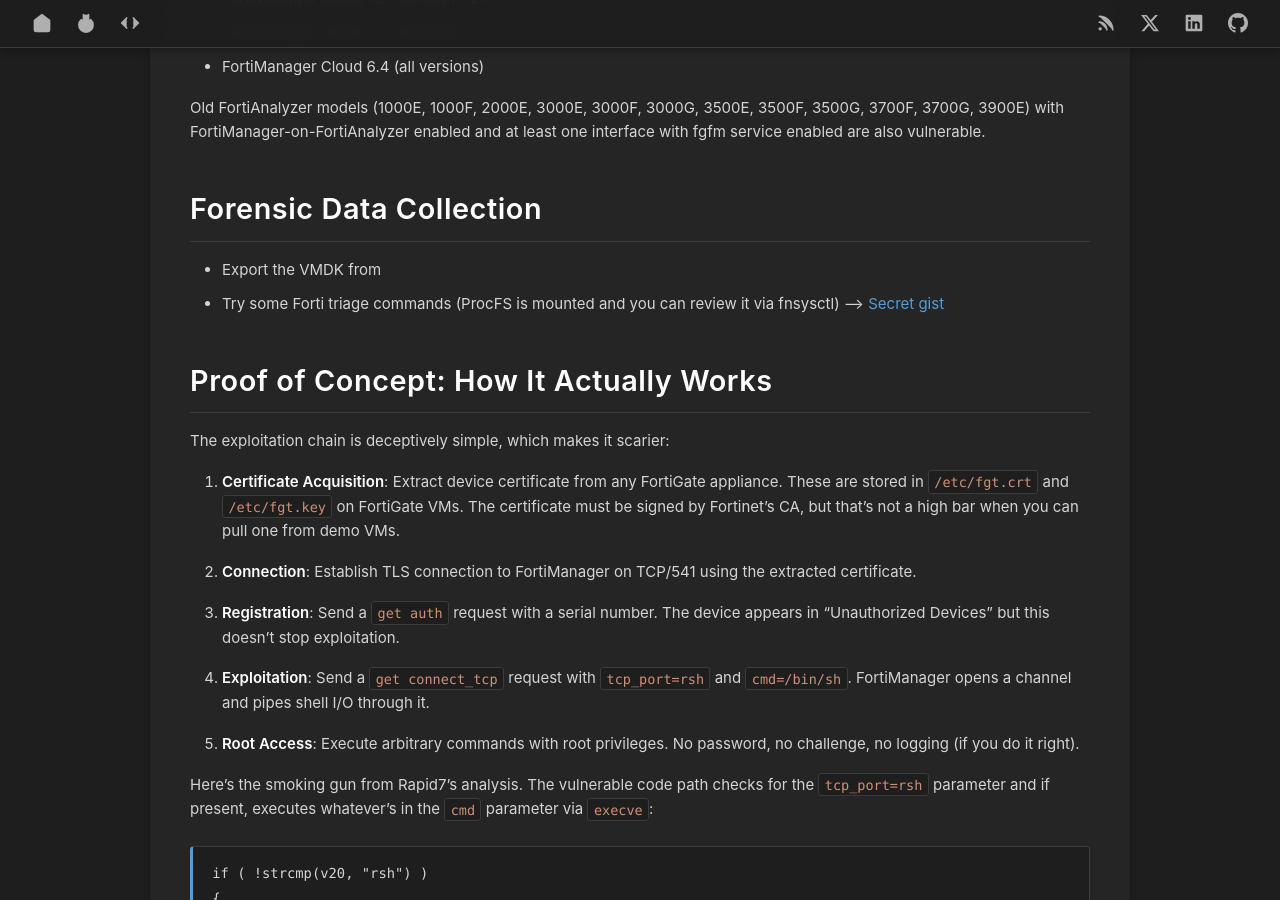
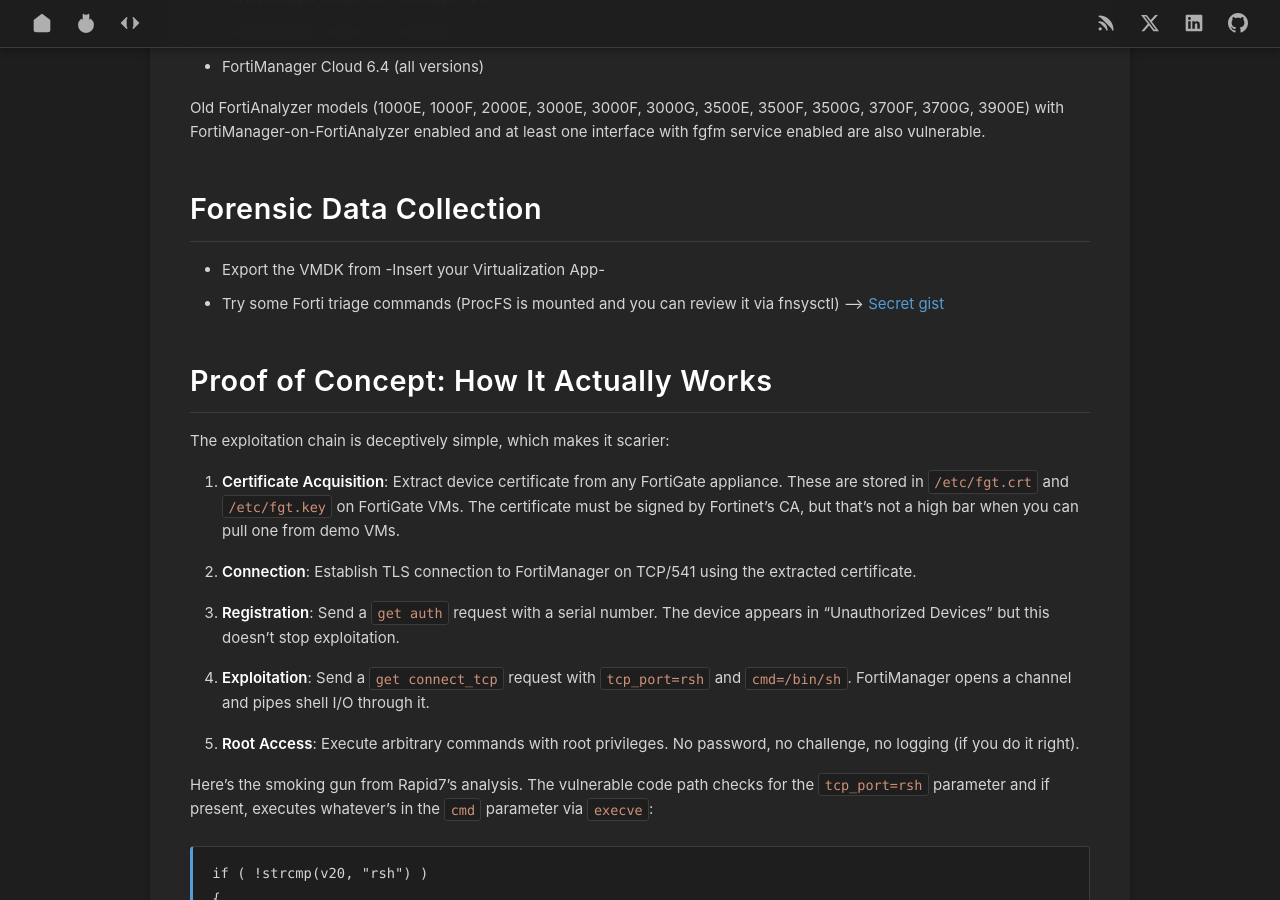
Before and after one commit to gottlabs/home, a Jekyll site: the page built from _posts/2024-10-23-fortijump_cve2024-47575.md, in a window 1280 px wide and 900 px high, scrolled down 2385 px. Built offline with Jekyll 4.4.1, drawn with Linux system fonts in a browser that asks for light colours.

Commit message:
Update 2024-10-23-fortijump_cve2024-47575.md

```diff
--- a/_posts/2024-10-23-fortijump_cve2024-47575.md
+++ b/_posts/2024-10-23-fortijump_cve2024-47575.md
@@ -45,7 +45,7 @@ If you're running FortiManager, here's what you need to know:
 Old FortiAnalyzer models (1000E, 1000F, 2000E, 3000E, 3000F, 3000G, 3500E, 3500F, 3500G, 3700F, 3700G, 3900E) with FortiManager-on-FortiAnalyzer enabled and at least one interface with fgfm service enabled are also vulnerable.
 
 ## Forensic Data Collection
-- Export the VMDK from <Insert your Virtualization App>
+- Export the VMDK from -Insert your Virtualization App-
 - Try some Forti triage commands (ProcFS is mounted and you can review it via fnsysctl) --> [Secret gist](https://gist.github.com/gottlabs/4fdc425bd8c50944e9a5c67806d7639c)
 
 ## Proof of Concept: How It Actually Works
```
